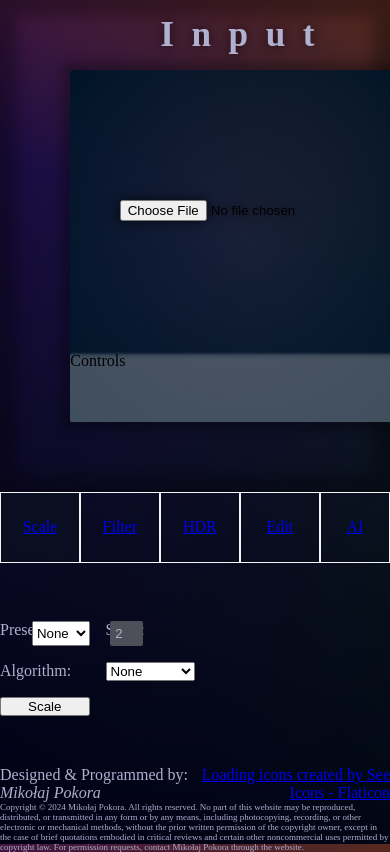
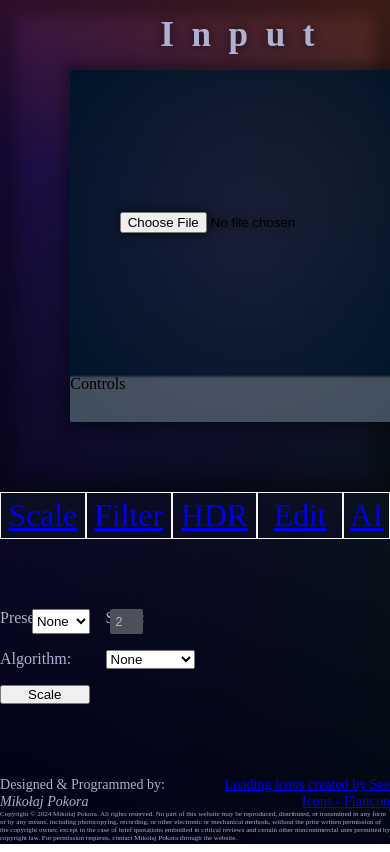
Before and after one commit to MikiP98/MultiScaler-Plus_Web_Server, a SvelteKit app: page / in a window 390 px wide. Shown: the top 852 px of the page. Built offline with nearby package versions, Linux system fonts and the light colour scheme.

Commit message:
Responsivness improvement

```diff
--- a/src/routes/+layout.svelte
+++ b/src/routes/+layout.svelte
@@ -47,17 +47,20 @@
 	.left {
 		text-align: left;
 		/* font-size: small; */
+		font-size: calc(var(--j) / 5);
 	}
 
 	.right {
 		text-align: right;
 		/* font-size: small; */
+		font-size: calc(var(--j) / 5);
 	}
 
 	.long {
 		grid-column: 1 / -1;
 
 		text-align: left;
-		font-size: xx-small;
+		/* font-size: xx-small; */
+		font-size: calc(var(--j) / 10);
 	}
 </style>
--- a/src/routes/+page.svelte
+++ b/src/routes/+page.svelte
@@ -110,7 +110,7 @@
 	}
 	@media only screen and (max-height: 1000px) {
 		section {
-			height: calc(var(--j) * 3);
+			height: calc(var(--j) * 3.3333);
 		}
 	}
 
--- a/src/routes/Header.svelte
+++ b/src/routes/Header.svelte
@@ -242,6 +242,11 @@
 		display: grid;
 		grid-template-rows: auto var(--j);
     }
+	@media only screen and (max-height: 1000px) {
+		.blur {
+			grid-template-rows: auto calc(var(--j) * 0.6666);
+		}
+	}
 	.visible-image {
 		/* position: relative;
 		top: calc(var(--j) * -5); */
@@ -266,13 +271,20 @@
 		/* position: relative;
 		top: calc(var(--j) * -1); */
 
-        width: calc(var(--j) * 5);
-		height: var(--j);
+        /* width: calc(var(--j) * 5);
+		height: var(--j); */
+		width: 100%;
+		height: 100%;
 
 		/* background-color: rgba(255, 255, 255, 0.25); */
 		background: linear-gradient(0deg, rgba(255,255,255,0.25) 0%, rgba(255,255,255,0.25) 90%, rgba(255,255,255,0.2) 95%, rgba(255,255,255,0) 100%);
 		/* z-index: 1; */
     }
+	/* @media only screen and (max-height: 1000px) {
+		#controls {
+			height: calc(var(--j) * 0.6666);
+		}
+	} */
 
 	#output-info-text {
 		grid-area: 1 / 4;
@@ -370,6 +382,15 @@
 
 		display: grid;
 		grid-template-columns: auto var(--j);
+
+		--font-color-1: var(--font-color-1);
+	}
+	@media only screen and (max-height: 1000px) {
+		nav, :global(nav) {
+			height: calc(var(--j) * 0.6666);
+
+			grid-template-columns: auto calc(var(--j) * 0.6666);
+		}
 	}
 	ul, :global(ul) {
 		height: 100%;
@@ -393,6 +414,12 @@
 
 		color: var(--font-color-1);
 		text-decoration: none;
+		font-size: calc(var(--j)/1.666);
+	}
+	@media only screen and (max-height: 1000px) {
+		nav li, :global(nav li), nav span, :global(nav span) {
+			font-size: calc(var(--j)/2.22);
+		}
 	}
 	.selected {
 		background-color: rgba(10, 20, 30, 0.5);
```
